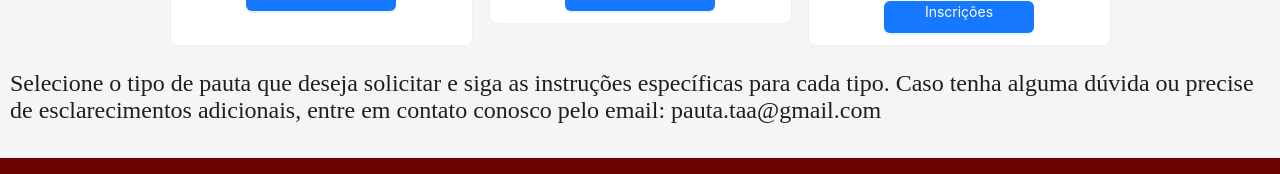
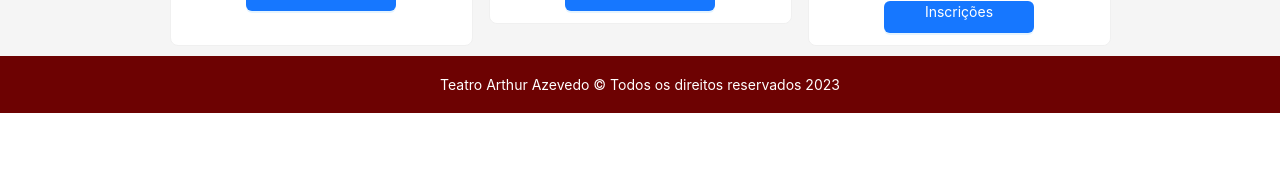
Before and after one commit to lucyfurt/SITE-TEATRO-ARTHUR-AZEVEDO-REACT-JAVASCRIPT, a React (Create React App) app: page /pautas in a window 1280 px wide. Shown: the part 508-682 px from the top of the page. Built offline with nearby package versions, Linux system fonts and the light colour scheme.

Commit message:
pauta atualizado

```diff
--- a/src/Pages/Pautas.js
+++ b/src/Pages/Pautas.js
@@ -23,13 +23,13 @@ const Pautas = () => {
                 cover={
                   <img
                     alt="example"
-                  src="https://i.ibb.co/yqz8DqH/0001.png"
+                    src="https://i.ibb.co/8Ppnk0Q/Teatro-Arthur-Azevedo.jpg"
                   />
                 }
                 actions={[
                   <Button type="primary" href='inscricoes' target="_blank"
                     style={{
-                     justifyContent: 'center',  width: '50%',
+                      justifyContent: 'center', width: '50%',
                       color: '#fff',
                       border: '1px'
                     }}>
@@ -49,13 +49,13 @@ const Pautas = () => {
                 cover={
                   <img
                     alt="fotografias"
-                  src="https://i.ibb.co/zhds82X/formatura.jpg"
+                    src="https://i.ibb.co/c8ZrWSw/formatura-TAA.png"
                   />
                 }
                 actions={[
                   <Button type="primary" href='inscricoes' target="_blank"
                     style={{
-                     justifyContent: 'center',  width: '50%',
+                      justifyContent: 'center', width: '50%',
                       color: '#fff',
                       border: '1px'
                     }}>
@@ -80,7 +80,7 @@ const Pautas = () => {
                 actions={[
                   <Button type="primary" href='inscricoes' target="_blank"
                     style={{
-                     justifyContent: 'center',  width: '50%',
+                      justifyContent: 'center', width: '50%',
                       color: '#fff',
                       border: '1px'
                     }}>
@@ -96,12 +96,7 @@ const Pautas = () => {
 
           </Row>
         </div>
-      <div>
 
-          <p style={{ fontSize: '24px' }}>
-            Selecione o tipo de pauta que deseja solicitar e siga as instruções específicas para cada tipo. Caso tenha alguma dúvida ou precise de esclarecimentos adicionais, entre em contato conosco pelo email: pauta.taa@gmail.com
-          </p>
-        </div>
       </Content>
       <Footer style={{ background: '#6d0202', padding: '20px', textAlign: 'center', color: '#fff' }}>
         Teatro Arthur Azevedo © Todos os direitos reservados 2023
```
Lines whose indentation alone changed are shown as unchanged.
